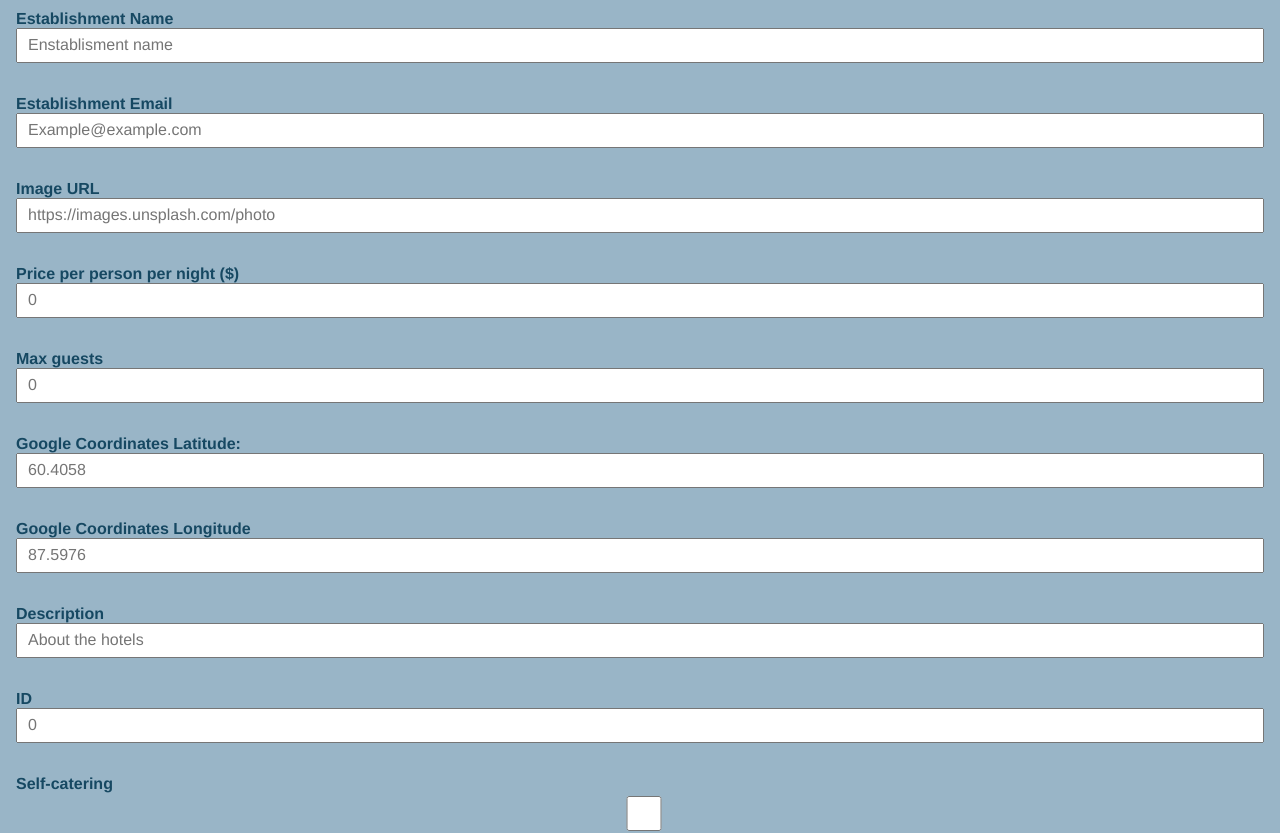
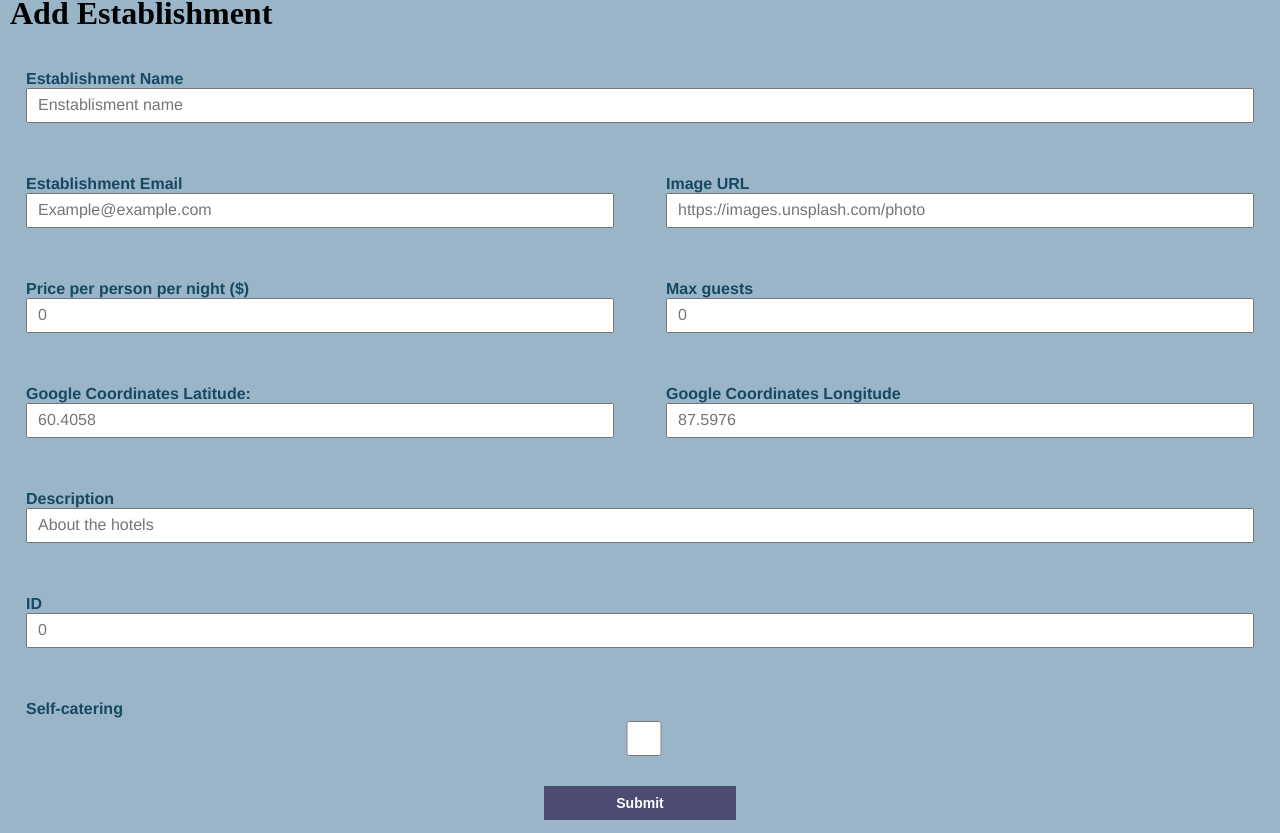
Before and after one commit to elisemykle/elise-myklebust-project-exam-2, a React (Create React App) app: page /Admin in a window 1280 px wide. Shown: the part 527-1360 px from the top of the page. Built offline with nearby package versions, Linux system fonts and the light colour scheme; no server answers; a web font is replaced by a local one.

Commit message:
Lagt inn row og col i add establishment

```diff
--- a/src/components/admin/addestablishment/AddEstablishment.js
+++ b/src/components/admin/addestablishment/AddEstablishment.js
@@ -78,71 +78,91 @@ export default function AddEstablishment(props) {
     /* Alt inn i return er "designet" som forteller hva som skal displaye på nettsiden */
     return (
         <div className="addestablishment">
-            <form className="addestablishment__form" onSubmit={handleSubmit(onSubmit)}>
+            <form className="row addestablishment__form" onSubmit={handleSubmit(onSubmit)}>
+                <div className="col-12">
                     <h1 className="addestablishment__h1">Add Establishment</h1>
                     <div className="addestablishment__formgroup">
                         <label className="form__label--admin">Establishment Name</label>
                         <input className="form__input--admin" name="establishmentname" placeholder="Enstablisment name" ref={register} onChange={ event => setEstablishmentname (event.target.value) } />
                         {errors.establishmentname && <p className="error__message">{errors.establishmentname.message}</p>}
                     </div>
+                </div>
 
+                <div className="col-6 col-m-12">
                     <div className="addestablishment__formgroup">
                         <label className="form__label--admin">Establishment Email</label>
                         <input className="form__input--admin" name="establishmentemail" placeholder="Example@example.com" ref={register} onChange={ event => setEstablishmentemail (event.target.value) } />
                         {errors.establishmentemail && <p className="error__message">{errors.establishmentemail.message}</p>}
                     </div>
+                </div>
 
+                <div className="col-6 col-m-12">
                     <div className="addestablishment__formgroup">
                         <label className="form__label--admin">Image URL</label>
                         <input className="form__input--admin" name="imageurl" placeholder="https://images.unsplash.com/photo" ref={register} onChange={ event => setImageurl (event.target.value) } />
                         {errors.imageurl && <p className="error__message">{errors.imageurl.message}</p>}
                     </div>
+                </div>
 
+                <div className="col-6 col-m-12">
                     <div className="addestablishment__formgroup">
                         <label className="form__label--admin">Price per person per night ($)</label>
                         <input className="form__input--admin" type="number" name="price" placeholder="0"
                             ref={register} onChange={ event => setPrice (event.target.value) } />
                         {errors.price && <p className="error__message">{errors.price.message}</p>}
                     </div>
+                </div>
 
+                <div className="col-6 col-m-12">
                     <div className="addestablishment__formgroup">
                         <label className="form__label--admin">Max guests</label>
                         <input className="form__input--admin" type="number" name="maxguests" placeholder="0" ref={register} onChange={ event => setMaxguests (event.target.value) } />
                         {errors.maxguests && <p className="error__message">{errors.maxguests.message}</p>}
                     </div>
+                </div>
 
+                <div className="col-6 col-m-12">
                     <div className="addestablishment__formgroup">
                         <label className="form__label--admin">Google Coordinates Latitude:</label>
                         <input className="form__input--admin" name="latitude" placeholder="60.4058"
                             ref={register} onChange={ event => setLatitude (event.target.value) } />
                         {errors.latitude && <p className="error__message">{errors.latitude.message}</p>}
                     </div>
+                </div>
 
+                <div className="col-6 col-m-12">
                     <div className="addestablishment__formgroup">
                         <label className="form__label--admin">Google Coordinates Longitude</label>
                         <input className="form__input--admin" name="longitude" placeholder="87.5976"
                             ref={register} onChange={ event => setLongitude (event.target.value) } />
                         {errors.longitude && <p className="error__message">{errors.longitude.message}</p>}
                     </div>
+                </div>
 
+                <div className="col-12">
                     <div className="addestablishment__formgroup">
                         <label className="form__label--admin">Description</label>
                         <input className="form__input--admin" name="description" placeholder="About the hotels" ref={register} onChange={ event => setDescription (event.target.value) } />
                         {errors.description && <p className="error__message">{errors.description.message}</p>}
                     </div>
+                </div>
 
+                <div className="col-12">
                     <div className="addestablishment__formgroup">
                         <label className="form__label--admin">ID</label>
                         <input className="form__input--admin" type="number" name="id" placeholder="0"
                             ref={register} onChange={ event => setId (event.target.value) } />
                         {errors.id && <p className="error__message">{errors.id.message}</p>}
                     </div>
+                </div>
 
+                <div className="col-12">
                     <div className="addestablishment__formgroup">
                         <label className="form__label--admin">Self-catering</label>
                         <input className="form__input--admin" type="checkbox" name="selfcatering"
                             ref={register} onChange={ event => setSelfcatering (event.target.value) } />
                         {errors.selfcatering && <p className="error__message">{errors.selfcatering.message}</p>}
+                    </div>
                 </div>
 
                 <button className="contact__button" type="submit">Submit</button>
```
Lines whose indentation alone changed are shown as unchanged.
